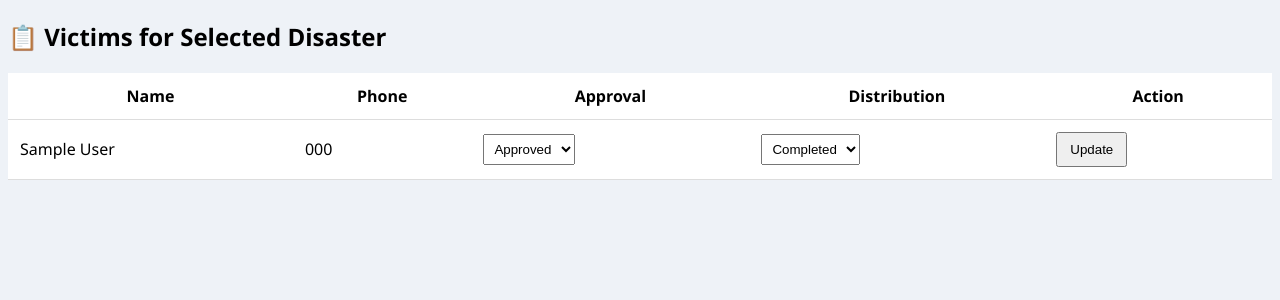
After one commit to kmadaniel/workshop2, a PHP site: page /admin/admin_victims.php?disaster_id=1 in a window 1280 px wide. The commit adds this page. Shown: the top 300 px of the page. Run offline with PHP 8.4, Linux system fonts and the light colour scheme; tables that the repository leaves empty or names only in its code hold one stand-in row (values such as "Sample post"); some libraries are stand-ins or nearby versions.

Commit message:
Updated victim_register.php and added admin module

```diff
--- /dev/null
+++ b/admin/admin_victims.php
@@ -0,0 +1,95 @@
+<?php
+include "../db.php";
+
+$disaster_id = $_GET['disaster_id'] ?? null;
+if (!$disaster_id) die("Disaster not selected");
+
+if ($_SERVER['REQUEST_METHOD'] === 'POST') {
+    $stmt = $conn->prepare("
+        UPDATE victim_disaster
+        SET approval_status = :approval,
+            distribution_status = :distribution
+        WHERE victim_id = :victim
+          AND disaster_id = :disaster
+    ");
+    $stmt->execute([
+        ':approval' => $_POST['approval_status'],
+        ':distribution' => $_POST['distribution_status'],
+        ':victim' => $_POST['victim_id'],
+        ':disaster' => $disaster_id
+    ]);
+}
+
+$victims = $conn->prepare("
+    SELECT v.victim_id, v.full_name, v.phone,
+           vd.approval_status, vd.distribution_status
+    FROM victim v
+    JOIN victim_disaster vd ON v.victim_id = vd.victim_id
+    WHERE vd.disaster_id = :id
+");
+$victims->execute([':id' => $disaster_id]);
+$victims = $victims->fetchAll(PDO::FETCH_ASSOC);
+?>
+
+<!DOCTYPE html>
+<html>
+<head>
+<title>Victim List</title>
+<style>
+body { font-family:Segoe UI; background:#eef2f7; }
+table {
+    width:100%; border-collapse:collapse;
+    background:white;
+}
+th, td {
+    padding:12px; border-bottom:1px solid #ddd;
+}
+select { padding:6px; }
+button { padding:8px 12px; }
+</style>
+</head>
+
+<body>
+<h2>📋 Victims for Selected Disaster</h2>
+
+<table>
+<tr>
+<th>Name</th>
+<th>Phone</th>
+<th>Approval</th>
+<th>Distribution</th>
+<th>Action</th>
+</tr>
+
+<?php foreach ($victims as $v): ?>
+<tr>
+<form method="POST">
+<td><?= htmlspecialchars($v['full_name']) ?></td>
+<td><?= $v['phone'] ?></td>
+
+<td>
+<select name="approval_status">
+<option <?= $v['approval_status']=='Pending'?'selected':'' ?>>Pending</option>
+<option <?= $v['approval_status']=='Approved'?'selected':'' ?>>Approved</option>
+<option <?= $v['approval_status']=='Rejected'?'selected':'' ?>>Rejected</option>
+</select>
+</td>
+
+<td>
+<select name="distribution_status">
+<option <?= $v['distribution_status']=='Pending'?'selected':'' ?>>Pending</option>
+<option <?= $v['distribution_status']=='Completed'?'selected':'' ?>>Completed</option>
+</select>
+</td>
+
+<td>
+<input type="hidden" name="victim_id" value="<?= $v['victim_id'] ?>">
+<button>Update</button>
+</td>
+</form>
+</tr>
+<?php endforeach; ?>
+
+</table>
+</body>
+</html>
--- a/victim_register.php
+++ b/victim_register.php
@@ -6,7 +6,7 @@ $message = "";
 $disasters = $conn->query("
     SELECT disaster_id, disaster_name, district
     FROM disaster
-    WHERE status = 'Active'
+    WHERE status IN ('Active', 'Under Control')
     ORDER BY created_at DESC
 ")->fetchAll(PDO::FETCH_ASSOC);
 
```
Also changed, not shown: admin/admin_dashboard.php (added, +46 -0 lines), admin/admin_disaster.php (added, +64 -0 lines).
